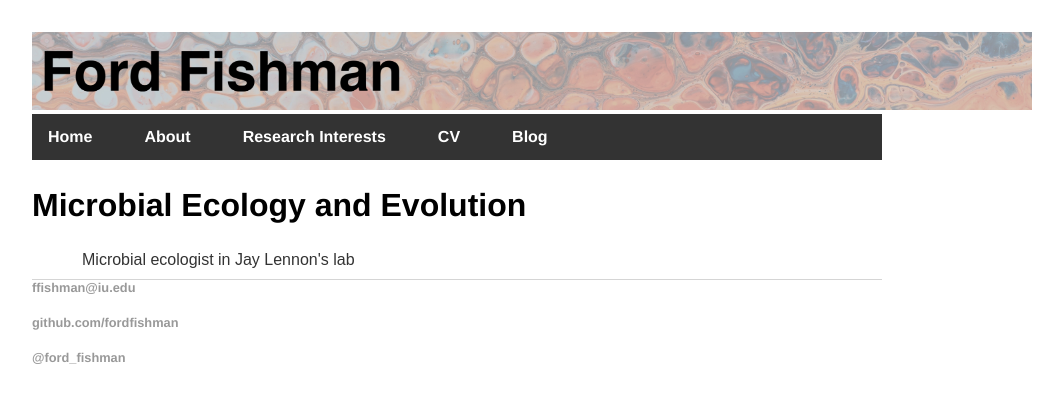
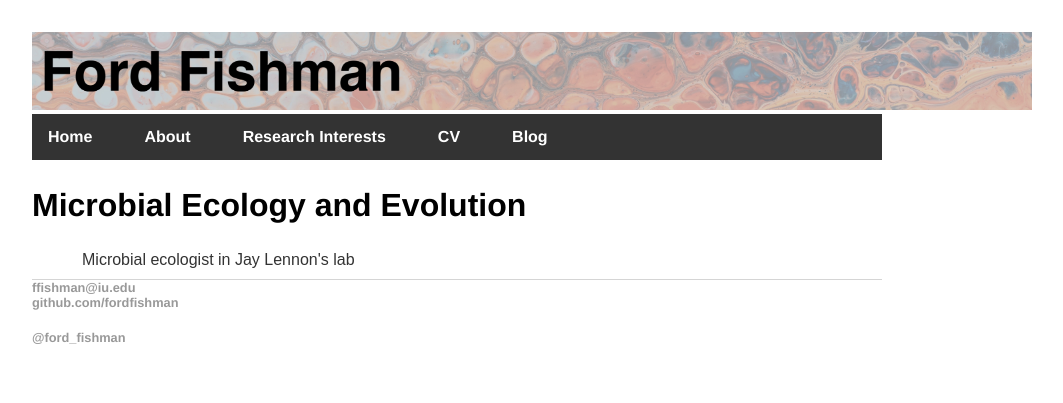
Before and after one commit to fordfishman/fordfishman.github.io, a Jekyll site: the page built from index.html, in a window 1280 px wide. Shown: the top 403 px of the page, without its empty margins (0-1063 px from the left). Built offline with Jekyll 4.4.1, drawn with Linux system fonts in a browser that asks for light colours.

Commit message:
Editing span

```diff
--- a/_layouts/default.html
+++ b/_layouts/default.html
@@ -36,12 +36,12 @@
                 <a href="mailto:ffishman@iu.edu">ffishman@iu.edu</a>
             </li>
             <li>
-                <span class='g-icon'></span>
-                <a href="https://github.com/fordfishman">github.com/fordfishman</a>
+                <span class='g-icon'><a href="https://github.com/fordfishman">github.com/fordfishman</a></span>
+
             </li>
             <li>
-                <span class='t-icon'></span>
-                <a href="https://twitter.com/ford_fishman">@ford_fishman</a>
+                <span class='t-icon'><a href="https://twitter.com/ford_fishman">@ford_fishman</a></span>
+
             </li>
 
         </ul>
```
